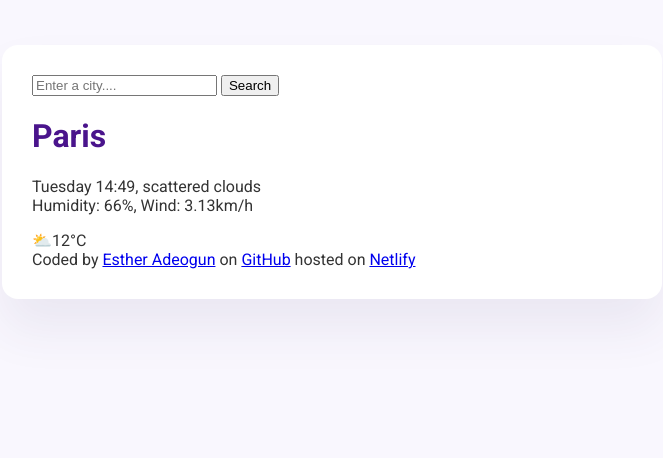
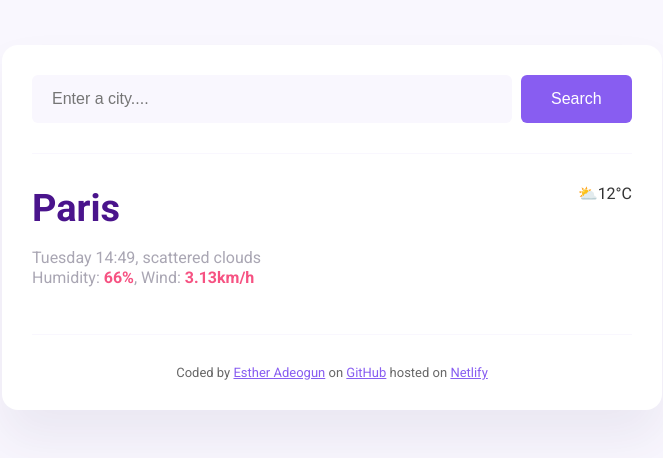
Before and after one commit to adeogunesther95-lab/vanilla-weather-week7, a plain HTML site: page index.html in a window 1280 px wide. Shown: the whole page, without its empty margins (308-971 px from the left). Drawn offline with Linux system fonts and the light colour scheme.

Commit message:
update styling

```diff
--- a/index.html
+++ b/index.html
@@ -15,26 +15,31 @@
   <body>
     <div class="weather-app">
       <header>
-        <form action="">
+        <form class="search-form" id="search-form">
           <input
             type="search"
             id="city-input"
             placeholder="Enter a city...."
             required
+            class="search-input"
           />
-          <button type="submit" id="search-button">Search</button>
+          <button type="submit" class="search-button" id="search-button">
+            Search
+          </button>
         </form>
       </header>
       <main>
-        <div>
-          <h1>Paris</h1>
-          <p>
-            Tuesday 14:49, scattered clouds
-            <br />
-            Humidity: 66%, Wind: 3.13km/h
-          </p>
+        <div class="weather-container">
+          <div>
+            <h1 class="weather-app-city">Paris</h1>
+            <p class="weather-app-details">
+              Tuesday 14:49, scattered clouds
+              <br />
+              Humidity: <strong>66%</strong>, Wind: <strong>3.13km/h</strong>
+            </p>
+          </div>
+          <div class="weather-app-temp">⛅12°C</div>
         </div>
-        <div>⛅12°C</div>
       </main>
       <footer>
         Coded by
--- a/style.css
+++ b/style.css
@@ -18,3 +18,55 @@ h3 {
   border-radius: 16px;
   box-shadow: 0 30px 50px rgba(65, 50, 100, 0.08);
 }
+header {
+  border-bottom: 1px solid #f9f7fe;
+  padding: 0 0 30px 0;
+}
+a {
+  color: #885df1;
+}
+.search-input {
+  background-color: #f9f7fe;
+  border: none;
+  border-radius: 6px;
+  width: 80%;
+  font-size: 16px;
+  padding: 15px 20px;
+}
+.search-button {
+  background: #885df1;
+  padding: 15px 30px;
+  border: none;
+  font-size: 16px;
+  margin-left: 5px;
+  border-radius: 6px;
+  color: white;
+  cursor: pointer;
+}
+.weather-container {
+  display: flex;
+  justify-content: space-between;
+}
+main {
+  padding: 30px 0;
+}
+.weather-app-city {
+  margin: 0;
+  font-size: 38px;
+  line-height: 48px;
+}
+.weather-app-details {
+  font-size: 16px;
+  line-height: 20px;
+  color: rgba(39, 33, 66, 0.4);
+}
+.weather-app-details strong {
+  color: #f65282;
+}
+footer {
+  border-top: 1px solid #f9f7fe;
+  padding: 30px 0 0 0;
+  text-align: center;
+  font-size: 13px;
+  color: rgba(0, 0, 0, 0.6);
+}
```
